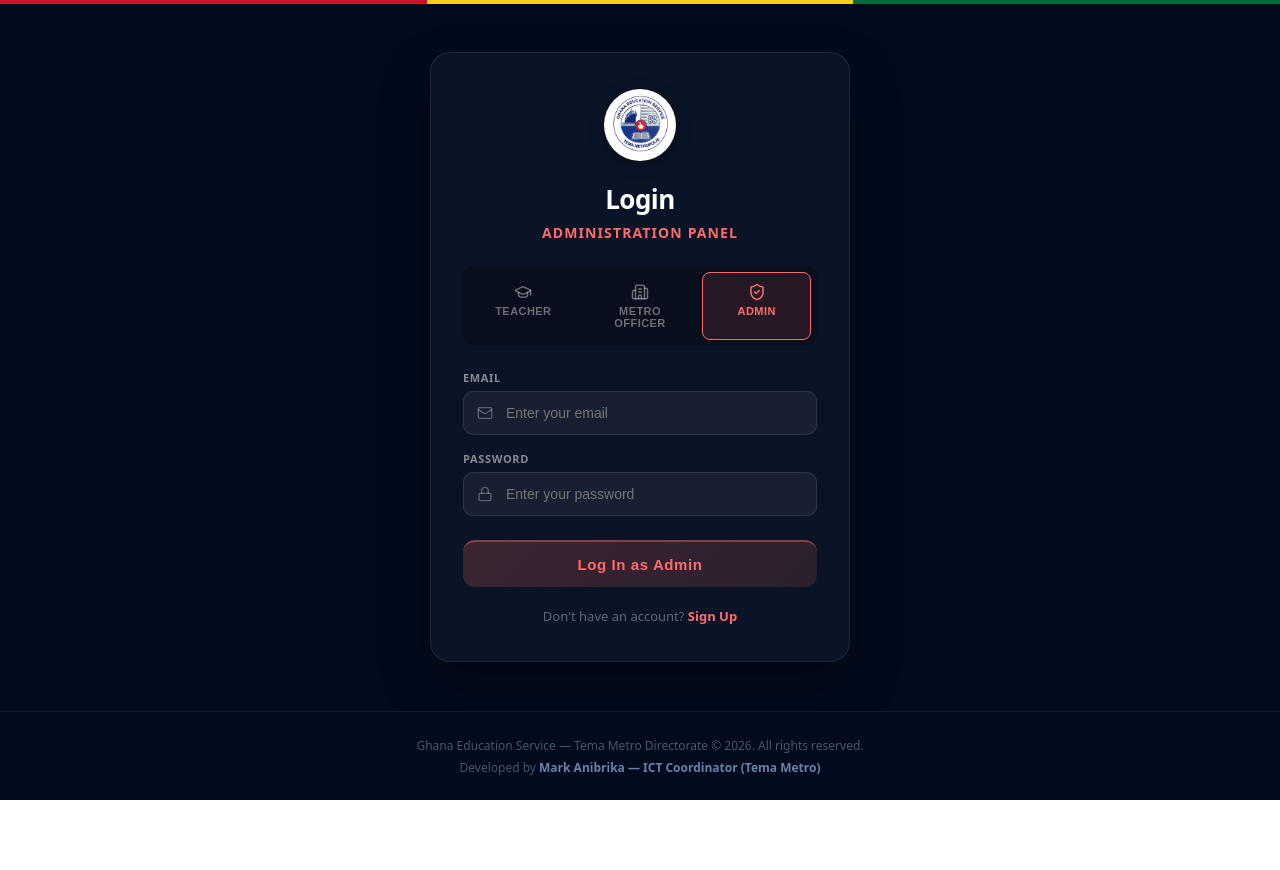
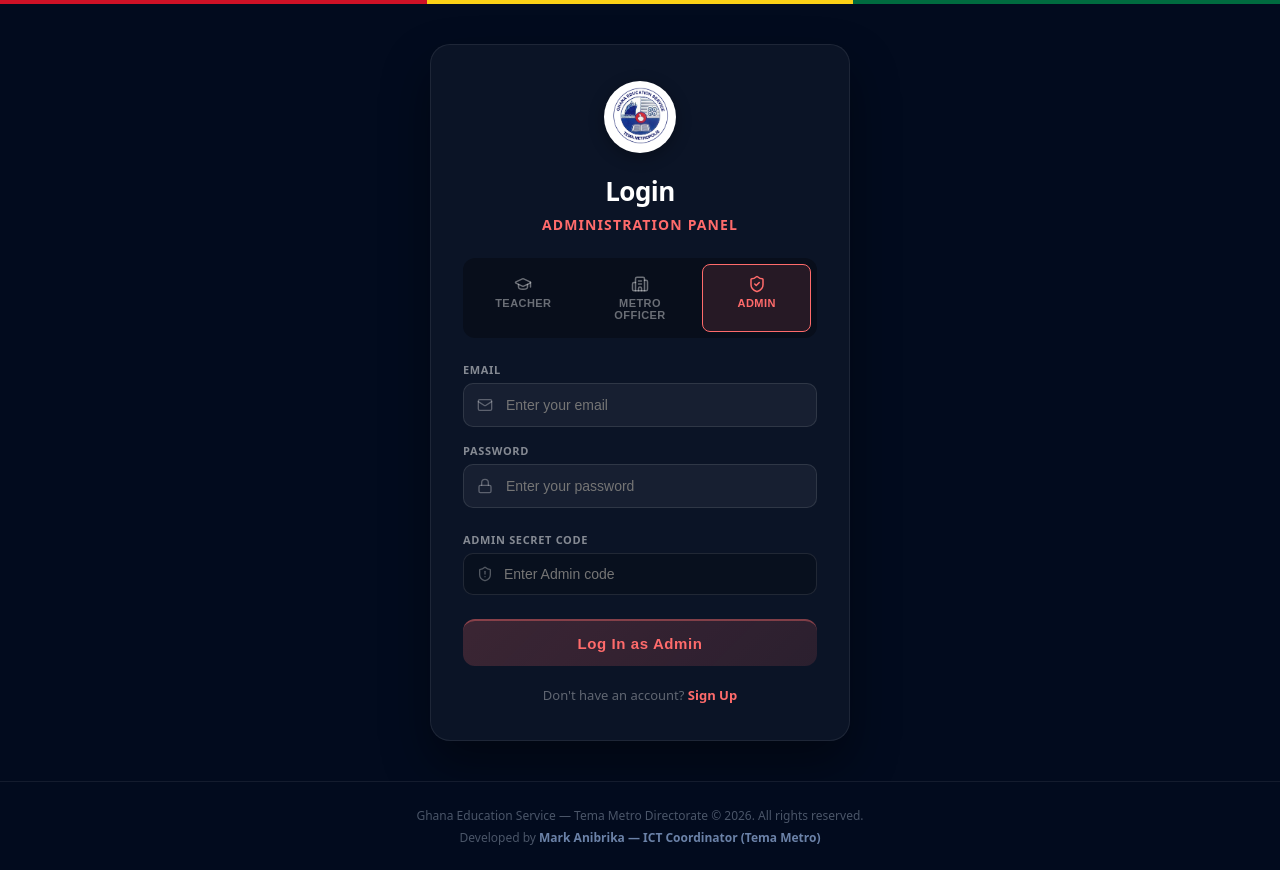
Before and after one commit to maquz/tema_metro, a React (Vite) app: page /login in a window 1280 px wide. Both pictures are taken after a click on the button "ADMIN". Before the commit the page ends 800 px from the top, so only its background shows below. Built offline with nearby package versions, Linux system fonts and the light colour scheme; no server answers.

Commit message:
Fix Vercel 404 with vercel.json, and enforce Admin secret code 436 on Signup and Login

```diff
--- a/src/pages/Login.tsx
+++ b/src/pages/Login.tsx
@@ -3,7 +3,7 @@ import { signInWithEmailAndPassword, signOut } from 'firebase/auth';
 import { doc, getDoc } from 'firebase/firestore';
 import { auth, db } from '../firebase';
 import { Link, useNavigate, useSearchParams } from 'react-router-dom';
-import { Lock, Mail, GraduationCap, Building2, ShieldCheck } from 'lucide-react';
+import { Lock, Mail, GraduationCap, Building2, ShieldCheck, ShieldAlert } from 'lucide-react';
 import Footer from '../components/Footer';
 
 type RoleOption = 'teacher' | 'metro_officer' | 'admin';
@@ -59,6 +59,7 @@ export default function Login() {
   );
   const [email, setEmail] = useState('');
   const [password, setPassword] = useState('');
+  const [secretCode, setSecretCode] = useState('');
   const [error, setError] = useState('');
   const [loading, setLoading] = useState(false);
   const navigate = useNavigate();
@@ -69,6 +70,12 @@ export default function Login() {
     setLoading(true);
 
     try {
+      if (selectedRole === 'admin' && secretCode !== '436') {
+        setError('Invalid secret code for Admin login.');
+        setLoading(false);
+        return;
+      }
+
       // Step 1: Sign in with Firebase Auth
       const credential = await signInWithEmailAndPassword(auth, email, password);
       const uid = credential.user.uid;
@@ -360,7 +367,55 @@ export default function Login() {
               </div>
             </div>
 
+            {selectedRole === 'admin' && (
+              <div style={{ marginBottom: '24px' }}>
+                <label
+                  style={{
+                    display: 'block',
+                    fontSize: '11px',
+                    fontWeight: '700',
+                    color: 'rgba(255,255,255,0.5)',
+                    marginBottom: '6px',
+                    textTransform: 'uppercase',
+                    letterSpacing: '0.06em',
+                  }}
+                >
+                  Admin Secret Code
+                </label>
+                <div style={{ position: 'relative' }}>
+                  <ShieldAlert size={16} color="rgba(255,255,255,0.3)" style={{ position: 'absolute', left: '14px', top: '50%', transform: 'translateY(-50%)' }} />
+                  <input
+                    type="password"
+                    value={secretCode}
+                    onChange={e => setSecretCode(e.target.value)}
+                    placeholder="Enter Admin code"
+                    required
+                    style={{
+                      width: '100%',
+                      padding: '12px 14px 12px 40px',
+                      borderRadius: '10px',
+                      border: '1.5px solid rgba(255,255,255,0.1)',
+                      backgroundColor: 'rgba(0,0,0,0.2)',
+                      color: '#FFF',
+                      fontSize: '14px',
+                      outline: 'none',
+                      transition: 'border-color 0.15s, box-shadow 0.15s',
+                    }}
+                    onFocus={e => {
+                      e.target.style.borderColor = cfg.border;
+                      e.target.style.boxShadow = `0 0 0 3px ${cfg.border}40`;
+                    }}
+                    onBlur={e => {
+                      e.target.style.borderColor = 'rgba(255,255,255,0.1)';
+                      e.target.style.boxShadow = 'none';
+                    }}
+                  />
+                </div>
+              </div>
+            )}
+
             <button
+              type="submit"
               disabled={loading}
               style={{
                 width: '100%',
--- a/src/pages/Signup.tsx
+++ b/src/pages/Signup.tsx
@@ -22,7 +22,7 @@ export default function Signup() {
     // Determine role
     let role = 'teacher';
     if (secretCode) {
-      if (secretCode === 'TEMA_ADMIN_2026') {
+      if (secretCode === '436') {
         role = 'admin';
       } else if (secretCode === 'TEMA_EDITOR_2026') {
         role = 'editor';
```
Also changed, not shown: vercel.json (added).
